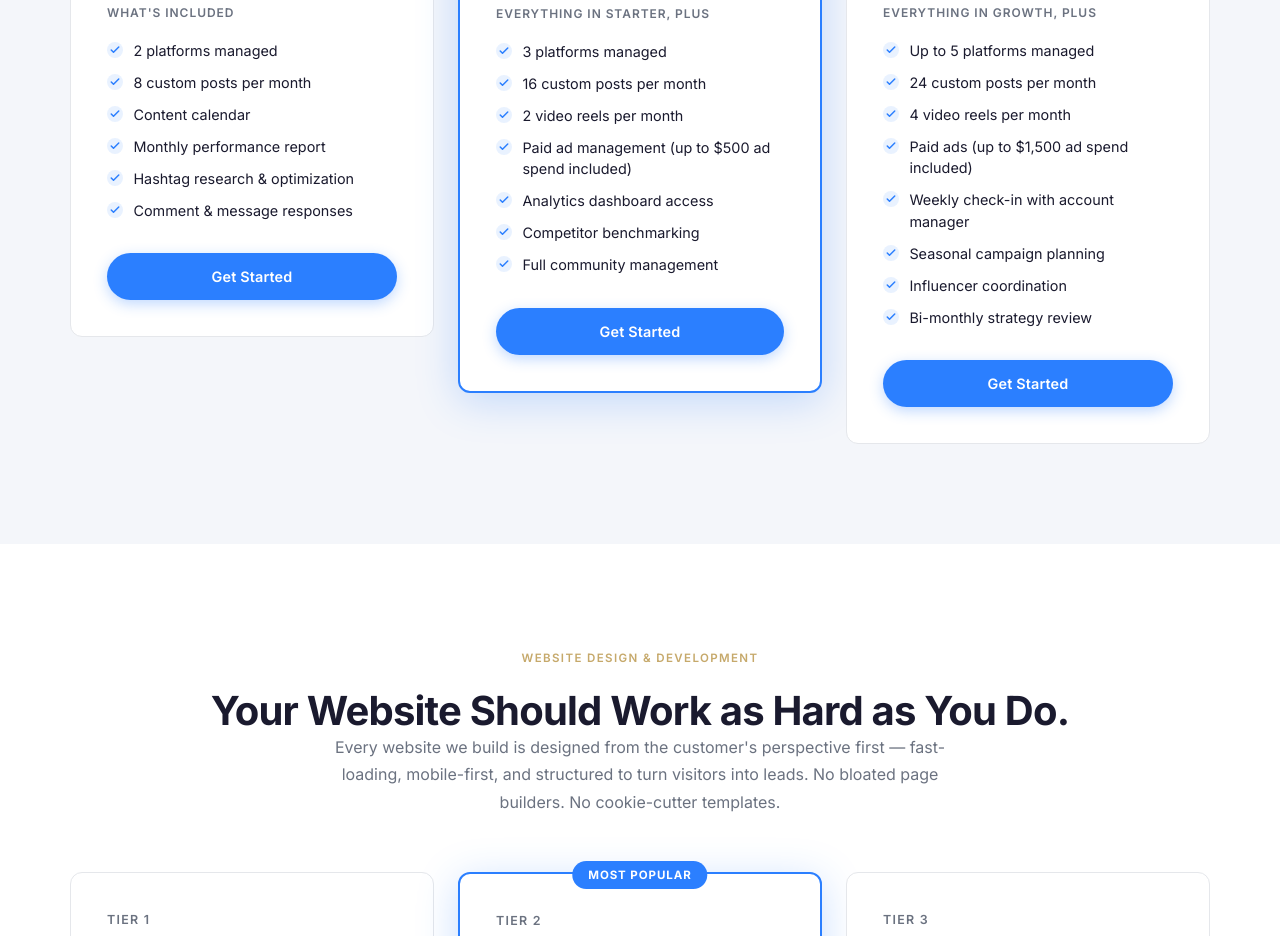
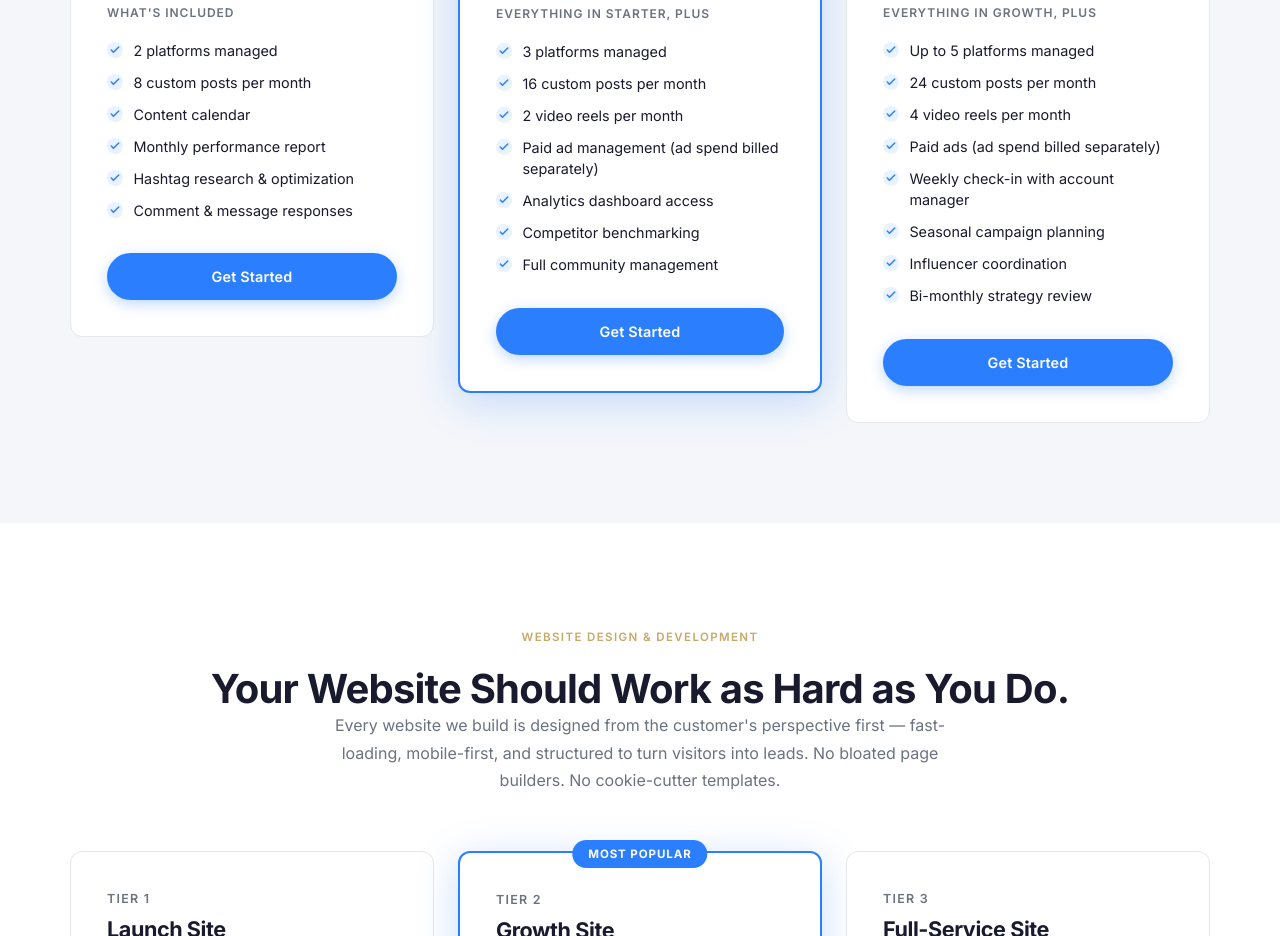
Before and after one commit to bryanfossi/mainstreet-digital, a website built with Vite: page services.html in a window 1280 px wide. Shown: the part 966-1902 px from the top of the page. Built offline with nearby package versions, Linux system fonts and the light colour scheme.

Commit message:
Clarify ad spend is billed separately, not included

```diff
--- a/services.html
+++ b/services.html
@@ -119,7 +119,7 @@
               <li>3 platforms managed</li>
               <li>16 custom posts per month</li>
               <li>2 video reels per month</li>
-              <li>Paid ad management (up to $500 ad spend included)</li>
+              <li>Paid ad management (ad spend billed separately)</li>
               <li>Analytics dashboard access</li>
               <li>Competitor benchmarking</li>
               <li>Full community management</li>
@@ -139,7 +139,7 @@
               <li>Up to 5 platforms managed</li>
               <li>24 custom posts per month</li>
               <li>4 video reels per month</li>
-              <li>Paid ads (up to $1,500 ad spend included)</li>
+              <li>Paid ads (ad spend billed separately)</li>
               <li>Weekly check-in with account manager</li>
               <li>Seasonal campaign planning</li>
               <li>Influencer coordination</li>
```
